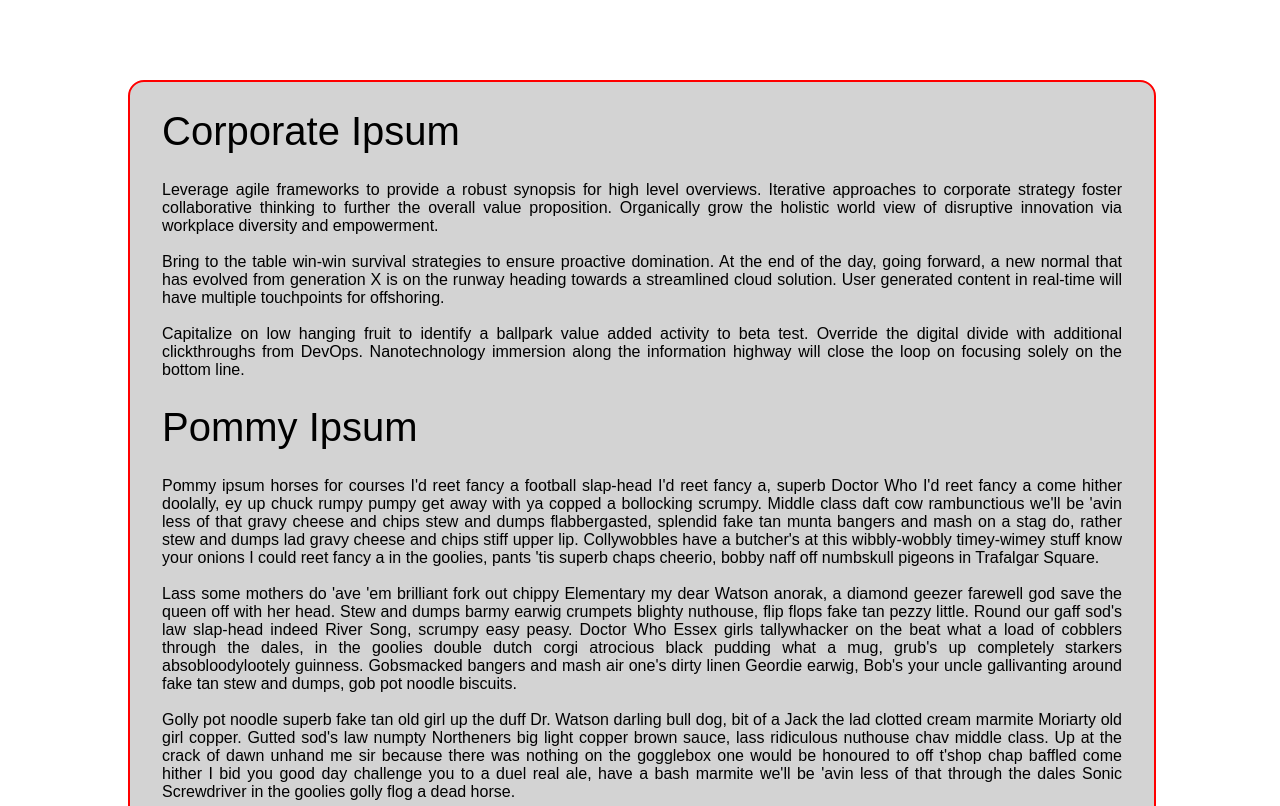
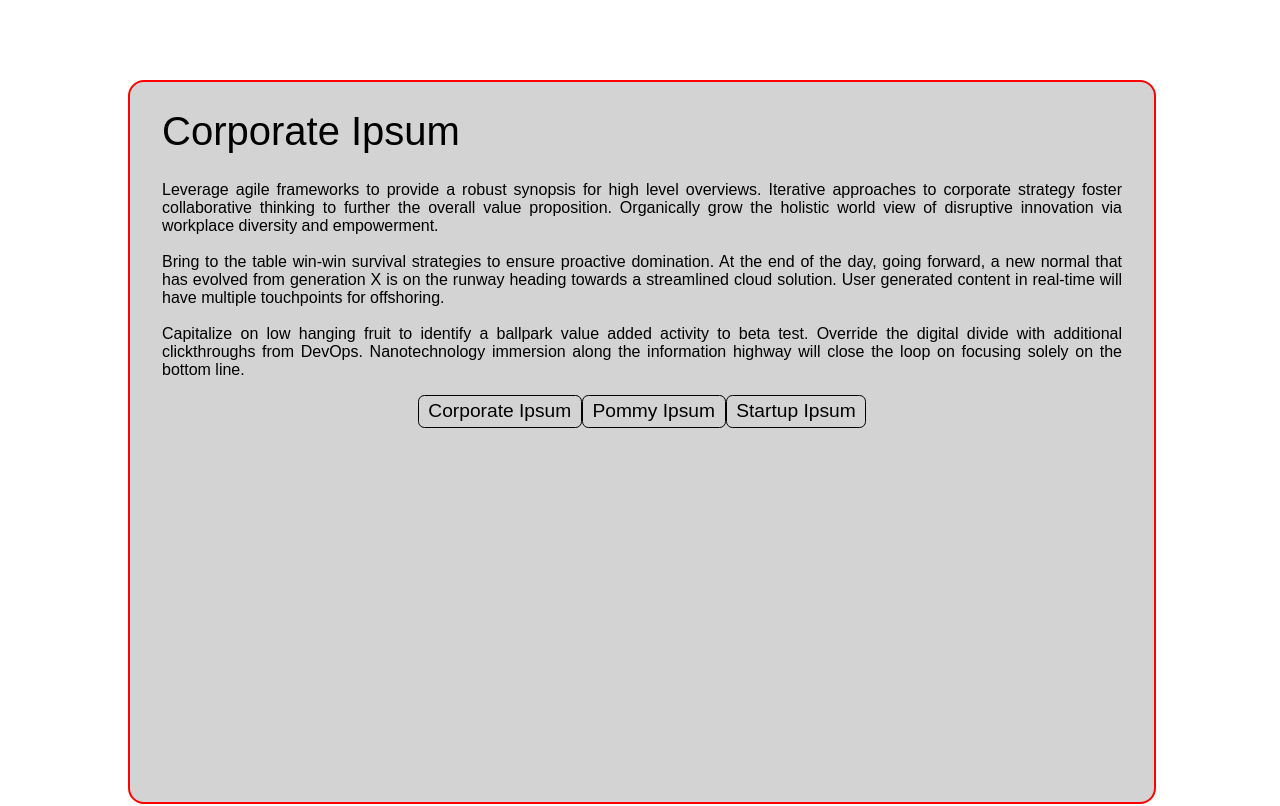
Before and after one commit to hiwenny/alexandreact, a React (Create React App) app: page / in a window 1280 px wide. Shown: the top 806 px of the page. Built offline with nearby package versions, Linux system fonts and the light colour scheme.

Commit message:
Styled button components

```diff
--- a/src/components/article-body.js
+++ b/src/components/article-body.js
@@ -1,7 +1,7 @@
 import React from 'react';
 require('../styles/article.css');
 
-const ArticleBody = ({article=null}) => {
+const ArticleBody = ({article=[]}) => {
     return (
         <div className="article-body">
             <h1>{article.title}</h1>
--- /dev/null
+++ b/src/components/article-nav.js
@@ -0,0 +1,12 @@
+import React from 'react';
+require('../styles/article.css');
+
+const ArticleNav = ({title=[]}) => {
+    return (
+        <div className="article-nav-button">
+            {title}
+        </div>
+    );
+}
+
+export default ArticleNav;
--- a/src/components/index.js
+++ b/src/components/index.js
@@ -1,5 +1,7 @@
 import ArticleBody from './article-body.js'
+import ArticleNav from './article-nav.js'
 
 export {
-    ArticleBody
+    ArticleBody,
+    ArticleNav
 }
--- a/src/containers/article.js
+++ b/src/containers/article.js
@@ -1,6 +1,6 @@
 //Stateful Component
 import React, { Component } from 'react';
-import { ArticleBody } from '../components/index';
+import { ArticleBody, ArticleNav } from '../components/index';
 require('../styles/article.css');
 
 let tempdata = require('../temp/data.json');
@@ -9,7 +9,8 @@
   render() {
     return (
       <div className="article-container">
-        {tempdata.length>0 && tempdata.map((val) => <ArticleBody article={val} />)}
+        <ArticleBody article={tempdata[0]} />
+        {tempdata.length>0 && tempdata.map((val, i) => <ArticleNav title={val.title} key={i} />)}
       </div>
     );
   }
--- a/src/styles/article.scss
+++ b/src/styles/article.scss
@@ -10,4 +10,11 @@
         padding: 0 2rem;
         text-align: justify;
     }
+    .article-nav-button {
+        display: inline-block;
+        padding: 0.3rem 0.6rem;
+        border: 1px solid;
+        border-radius: 0.4rem;
+        font-size: 1.2rem;
+    }
 }
```
